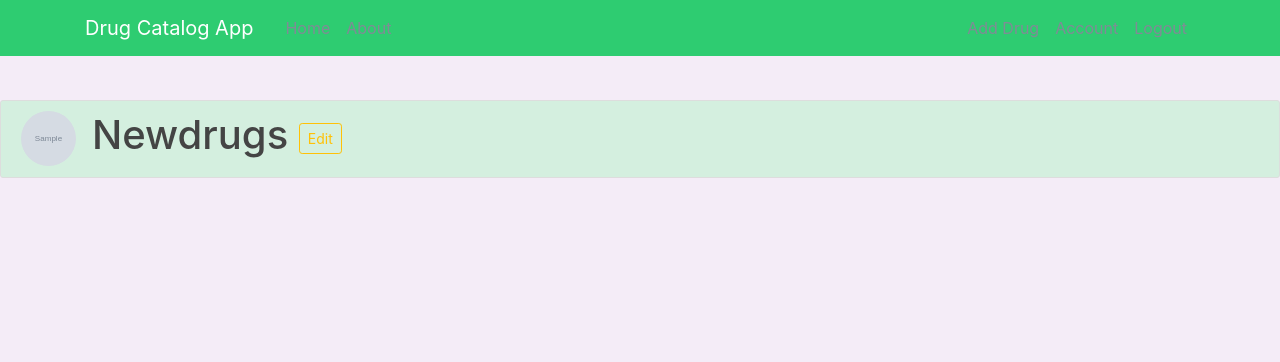
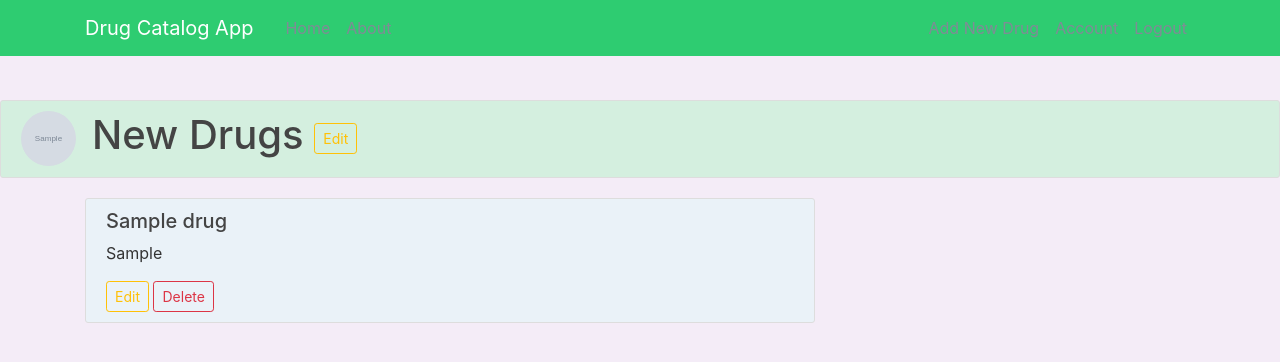
Before and after one commit to MinnieSmith/catalog-app-v2, a Flask app: page /Newdrugs in a window 1280 px wide. Shown: the top 362 px of the page. Run offline with Flask 2, Linux system fonts and the light colour scheme; a user stored in the database is signed in; tables that the repository leaves empty hold one stand-in row (values such as "Sample post"); grey boxes marked "Sample" are stand-in pictures; parts of the project's set-up code (start-up, migrations or seed data) failed here and were passed over; some libraries are stand-ins or nearby versions.

Commit message:
Add edit and delete buttons to drugs and render correct templates
still to work on added drugs to different tables according to boolean checkbox!

```diff
--- a/app.py
+++ b/app.py
@@ -1,10 +1,10 @@
 import sys
 
-from flask import Flask, render_template, request, redirect, jsonify, url_for, flash
+from flask import Flask, render_template, request, redirect, jsonify, url_for, flash, abort
 from sqlalchemy import create_engine, asc
 from sqlalchemy.orm import sessionmaker
 from database_setup import Base, DrugClass, Drug, NewDrugs, User
-from forms import RegistrationForm, LoginForm, UpdateAccountForm, PostForm, AddDrugForm
+from forms import RegistrationForm, LoginForm, UpdateAccountForm, AddDrugForm, EditDrugForm
 from flask_bcrypt import Bcrypt
 from flask_login import LoginManager, login_user, logout_user, current_user, user_logged_out, login_required
 from save_picture import save_profile_picture
@@ -52,30 +52,72 @@ def home():
 @app.route("/<drug_class>")
 @login_required
 def show_drugs(drug_class):
-    drugclasses = session.query(DrugClass).filter_by(name=drug_class)
+    drug_classes = session.query(DrugClass).filter_by(name=drug_class)
     drugs = session.query(Drug).filter_by(drug_class_name=drug_class)
     image_file = url_for('static', filename='profile_pics/' + current_user.image_file)
-    return render_template('drugs.html', image_file=image_file, drug_class=drug_class, drugs=drugs, drugclasses=drugclasses)
+    return render_template('drugs.html', image_file=image_file, drug_class=drug_class,
+                           drugs=drugs, drugclasses=drug_classes)
 
 
-@app.route("/<drug_class>/edit")
-@login_required
-def edit_drug_class(drug_class):
-    drugclasses = session.query(DrugClass).filter_by(name=drug_class)
-    #TO DO
-    return url_for('show_drugs', drug_class=drug_class)
+@app.route("/Newdrugs")
+def new_drugs():
+    new_drugs = session.query(NewDrugs).order_by(asc(NewDrugs.name))
+    image_file = url_for('static', filename='profile_pics/' + current_user.image_file)
+    return render_template('new_drugs.html', new_drugs=new_drugs, image_file=image_file)
 
 
-@app.route("/<drug>/edit")
+@app.route("/<drug_class>/<drug>/edit", methods=['GET', 'POST'])
 @login_required
-def edit_drug(drug):
+def edit_drug(drug_class, drug):
+    drug_to_edit = session.query(Drug).filter_by(name=drug).one()
+    form = EditDrugForm()
+    if form.validate_on_submit():
+        drug_to_edit.name = form.name.data
+        drug_to_edit.drug_class_name = form.drug_class.data
+        drug_to_edit.information = form.drug_info.data
+        session.commit()
+        flash('Drug has been updated!', 'success')
+        return redirect(url_for('show_drugs', drug_class=drug_class))
+    elif request.method == 'GET':
+        form.name.data = drug_to_edit.name
+        form.drug_class.data = drug_to_edit.drug_class_name
+        form.drug_info.data = drug_to_edit.information
+    return render_template('edit_drug.html', form=form, drug=drug)
+    # form = EditDrugForm()
+    # if form.validate_on_submit():
+    #     edited_drug = session.query(Drug).filter_by(name=drug).one()
+    #     edited_drug.name = form.name.data
+    #     edited_drug.drug_class = form.drug_class.data
+    #     edited_drug.information = form.drug_info.data
+    #     session.commit()
+    #     flash('Drug has been updated!', 'success')
+    #     return redirect(url_for('show_drugs', drug_class=drug_class))
+    # else:
+    #     return render_template('edit_drug.html', form=form, drug=drug)
+
+
+@app.route("/<drug_class>/<drug>/delete", methods=['POST'])
+@login_required
+def delete_drug(drug_class, drug):
+    drug_to_delete = session.query(Drug).filter_by(name=drug).one()
+    session.delete(drug_to_delete)
+    session.commit()
+    flash('Drug has been deleted!', 'success')
+    return redirect(url_for('show_drugs', drug_class=drug_class))
+
+
+
+
+@app.route("/<new_drug>/edit")
+@login_required
+def edit_new_drug(new_drug):
     #TO DO
     pass
 
 
-@app.route("/<drug>/delete")
+@app.route("/<new_drug>/delete")
 @login_required
-def delete_drug(drug):
+def delete_new_drug(new_drug):
     #TO DO
     pass
 
@@ -157,13 +199,21 @@ def edit_account():
 def add_drug():
     form = AddDrugForm()
     if form.validate_on_submit():
-        drug_class = DrugClass(name=form.drug_class.data, user_id=current_user.id)
-        drug = Drug(name=form.name.data, drug_class_name=form.drug_class.data, user_id=current_user.id)
-        session.add(drug_class)
-        session.add(drug)
-        session.commit()
-        flash('Drug has been added!', 'success')
-        return redirect(url_for('account'))
+        if form.recent_drug.data is True:
+            new_drug = NewDrugs(name=form.name.data, drug_class=form.drug_class.data,
+                                user_id=current_user.id, information=form.drug_info.data)
+            session.add(new_drug)
+            session.commit()
+            flash('Drug has been added!', 'success')
+            return redirect(url_for('account'))
+        # TO DO: find out why it's not adding drug if its not a new drug!
+        elif form.recent_drug.data is False:
+            new_drug = Drug(name=form.name.data, drug_class_name=form.drug_class.data,
+                            user_id=current_user.id, information=form.drug_info.data)
+            session.add(new_drug)
+            session.commit()
+            flash('Drug has been added!', 'success')
+            return redirect(url_for('account'))
     return render_template('add_drug.html', form=form)
 
 
--- a/database_setup.py
+++ b/database_setup.py
@@ -70,8 +70,9 @@ class Drug(Base):
 class NewDrugs(Base):
     __tablename__ = 'new_drugs'
 
-    name = Column(String(80), nullable=False, primary_key=True)
-    information = Column(String, nullable=True)
+    name = Column(String(80), nullable=False, primary_key=True, unique=True)
+    drug_class = Column(String, nullable=False)
+    information = Column(String, nullable=False)
     user_id = Column(Integer, ForeignKey('user.id'))
     user = relationship(User)
 
--- a/static/main.css
+++ b/static/main.css
@@ -73,6 +73,18 @@ h1, h2, h3, h4, h5, h6 {
   margin-bottom: 20px;
 }
 
+.modal-header {
+  background-color: #EC7063;
+}
+
+.modal-content {
+background: #FADBD8;
+}
+
+.modal-footer {
+background: #F7DC6F;
+}
+
 .article-title {
   color: #444444;
 }
--- a/templates/account.html
+++ b/templates/account.html
@@ -25,7 +25,7 @@
             {% for newdrug in newdrugs %}
             <div>
                 <p>
-                    <a class="btn-sm btn-danger" href="#" role="button">
+                    <a class="btn-sm btn-warning" href="{{ url_for('new_drugs')}}" role="button">
                        {{newdrug.name}}
                     </a>
                 </p>
--- a/templates/add_drug.html
+++ b/templates/add_drug.html
@@ -7,7 +7,7 @@
             <form method="POST" action="">
             {{ form.hidden_tag() }}
             <fieldset class="form-group">
-                <legend class="border-bottom mb-4">Add Drug</legend>
+                <legend class="border-bottom mb-4">Add New Drug</legend>
                 <div class="form-group">
                     {{ form.name.label(class="form-control-label-sm") }}
                     {% if form.name.errors %}
@@ -47,6 +47,10 @@
                         {{ form.drug_info(class="form-control form-control-sm") }}
                     {% endif %}
                 </div>
+                <div class="form-check">
+                    {{ form.recent_drug(class="form-check-input") }}
+                    {{ form.recent_drug.label(class="form-check-label") }}
+                </div>
             </fieldset>
             <div class="form-group">
                 {{ form.submit(class="btn-sm btn-outline-success") }}
--- a/templates/drugs.html
+++ b/templates/drugs.html
@@ -1,19 +1,15 @@
 {% extends "layout.html" %}
 {% block content %}
-{% include "flash.html" %}
-
 <div class="content-section">
     <div class="media">
         <img class="rounded-circle article-img align-self-right mr-3" src="{{ image_file }}">
             <div class="media-body">
                 <h1 class="drugclass-heading">{{ drug_class}}
-                <a href="{{ url_for('edit_drug_class', drug_class = drug_class) }}" class="btn btn-outline-warning btn-sm" role="button">Edit</a>
                 </h1>
             </div>
     </div>
 </div>
-
-
+{% include "flash.html" %}
 {% for drug in drugs %}
 <main role="main" class="container">
   <div class="row">
@@ -25,12 +21,35 @@
                 {{drug.information}}
                 </p>
             </div>
-            <a href="{{ url_for('edit_drug', drug = drug) }}" class="btn btn-outline-warning btn-sm" role="button">Edit</a>
+            <a href="{{ url_for('edit_drug', drug = drug.name, drug_class = drug_class) }}" class="btn btn-outline-warning btn-sm" role="button">Edit</a>
+            <button type="button" class="btn btn-outline-danger btn-sm" data-toggle="modal" data-target="#deleteModalCenter">
+                Delete
+            </button>
             <br>
         </div>
     </div>
   </div>
+<!-- Modal -->
+<div class="modal fade" id="deleteModalCenter" tabindex="-1" role="dialog" aria-labelledby="deleteModalCenterTitle" aria-hidden="true">
+  <div class="modal-dialog modal-dialog-centered" role="document">
+    <div class="modal-content">
+      <div class="modal-header">
+        <h5 class="modal-title" id="deleteModalCenterTitle">Delete Drug</h5>
+        <button type="button" class="close" data-dismiss="modal" aria-label="Close">
+          <span aria-hidden="true">&times;</span>
+        </button>
+      </div>
+      <div class="modal-body">
+            <p>Are you sure you want to delete drug?</p>
+      </div>
+      <div class="modal-footer">
+        <button type="button" class="btn btn-success btn-sm" data-dismiss="modal">Close</button>
+        <button type="button" class="btn btn-danger btn-sm">Delete</button>
+      </div>
+    </div>
+  </div>
+</div>
 </main>
+
 {% endfor %}
-
 {% endblock content %}
--- a/templates/edit_drug.html
+++ b/templates/edit_drug.html
@@ -9,7 +9,7 @@
             <form method="POST" action="">
             {{ form.hidden_tag() }}
             <fieldset class="form-group">
-                <legend class="border-bottom mb-4">Edit Drug</legend>
+                <legend class="border-bottom mb-4">Edit {{drug}}</legend>
                 <div class="form-group">
                     {{ form.name.label(class="form-control-label-sm") }}
                     {{drug.name}}
--- a/templates/layout.html
+++ b/templates/layout.html
@@ -28,7 +28,7 @@
         <!-- Navbar Right Side -->
         <div class="navbar-nav">
             {% if current_user.is_authenticated %}
-                <a class="nav-item nav-link" href="{{ url_for('add_drug') }}">Add Drug</a>
+                <a class="nav-item nav-link" href="{{ url_for('add_drug') }}">Add New Drug</a>
                 <a class="nav-item nav-link" href="{{ url_for('account') }}">Account</a>
                 <a class="nav-item nav-link" href="{{ url_for('logout') }}">Logout</a>
             {% else %}
--- /dev/null
+++ b/templates/new_drugs.html
@@ -0,0 +1,37 @@
+{% extends "layout.html" %}
+{% block content %}
+{% include "flash.html" %}
+
+<div class="content-section">
+    <div class="media">
+        <img class="rounded-circle article-img align-self-right mr-3" src="{{ image_file }}">
+            <div class="media-body">
+                <h1 class="drugclass-heading">New Drugs
+                <a href="{{ url_for('edit_drug_class', drug_class = drug_class) }}" class="btn btn-outline-warning btn-sm" role="button">Edit</a>
+                </h1>
+            </div>
+    </div>
+</div>
+
+
+{% for new_drug in new_drugs %}
+<main role="main" class="container">
+  <div class="row">
+    <div class="col-md-8">
+        <div class="drugs">
+            <h5>{{new_drug.name}}</h5>
+            <div>
+                <p>
+                {{new_drug.information}}
+                </p>
+            </div>
+            <a href="{{ url_for('edit_new_drug', new_drug = new_drug) }}" class="btn btn-outline-warning btn-sm" role="button">Edit</a>
+            <a href="{{ url_for('delete_new_drug', new_drug = new_drug) }}" class="btn btn-outline-danger btn-sm" role="button">Delete</a>
+            <br>
+        </div>
+    </div>
+  </div>
+</main>
+{% endfor %}
+
+{% endblock content %}
```
Also changed, not shown: data.py (+91 -83 lines), forms.py (+13 -5 lines), templates/home.html (+3 -4 lines).
